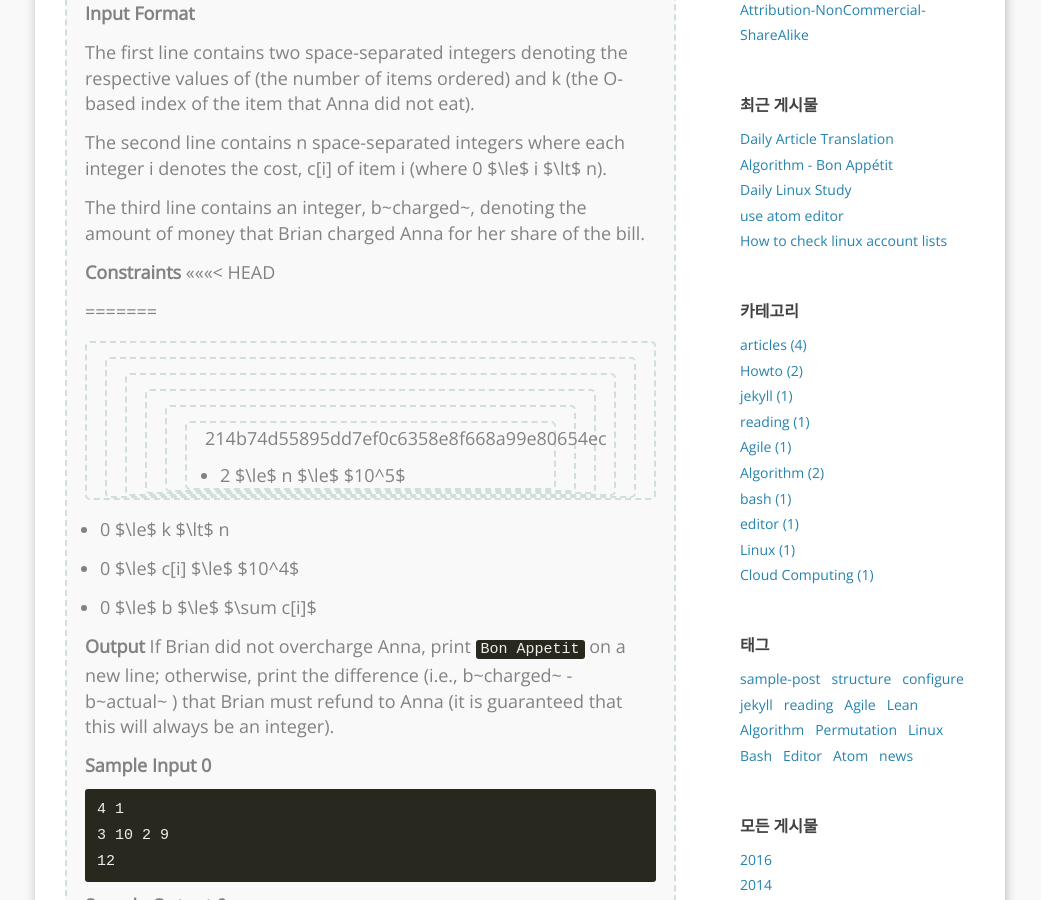
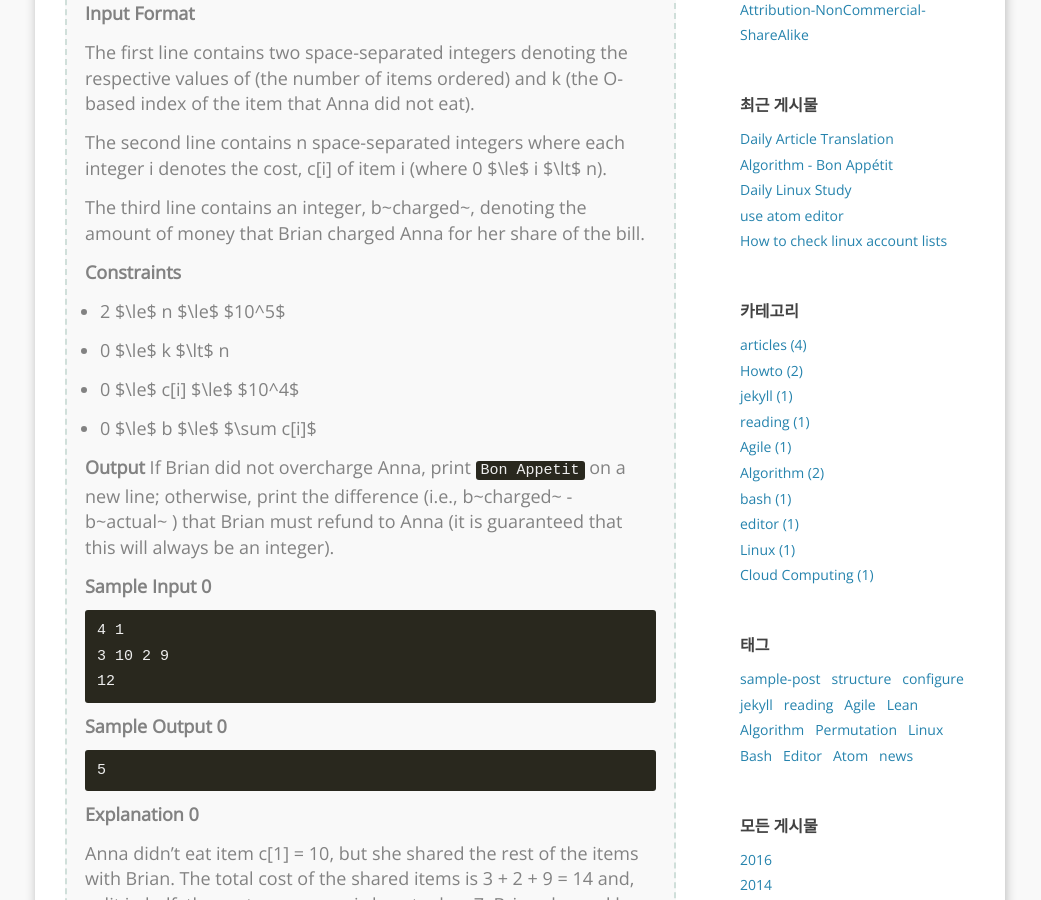
Before and after one commit to crispar/crispar.github.io, a Jekyll site: the page built from _posts/2016-09-24-Algorithm - Bon Appétit0.md, in a window 1280 px wide and 900 px high, scrolled down 631 px. Shown: the whole window, without its empty margins (120-1161 px from the left). Built offline with Jekyll 4.4.1, drawn with Linux system fonts in a browser that asks for light colours; comment, search, counter and statistics services are not loaded.

Commit message:
modify wrong content

```diff
--- a/_posts/2016-09-24-Algorithm - Bon Appétit0.md
+++ b/_posts/2016-09-24-Algorithm - Bon Appétit0.md
@@ -24,10 +24,7 @@ tags:
 >The third line contains an integer, b~charged~, denoting the amount of money that Brian charged Anna for her share of the bill.
 >
 >**Constraints**
-<<<<<<< HEAD
 >
-=======
->>>>>>> 214b74d55895dd7ef0c6358e8f668a99e80654ec
 >+ 2 $\le$ n $\le$ $10^5$
 >
 >+ 0 $\le$ k $\lt$ n
```
